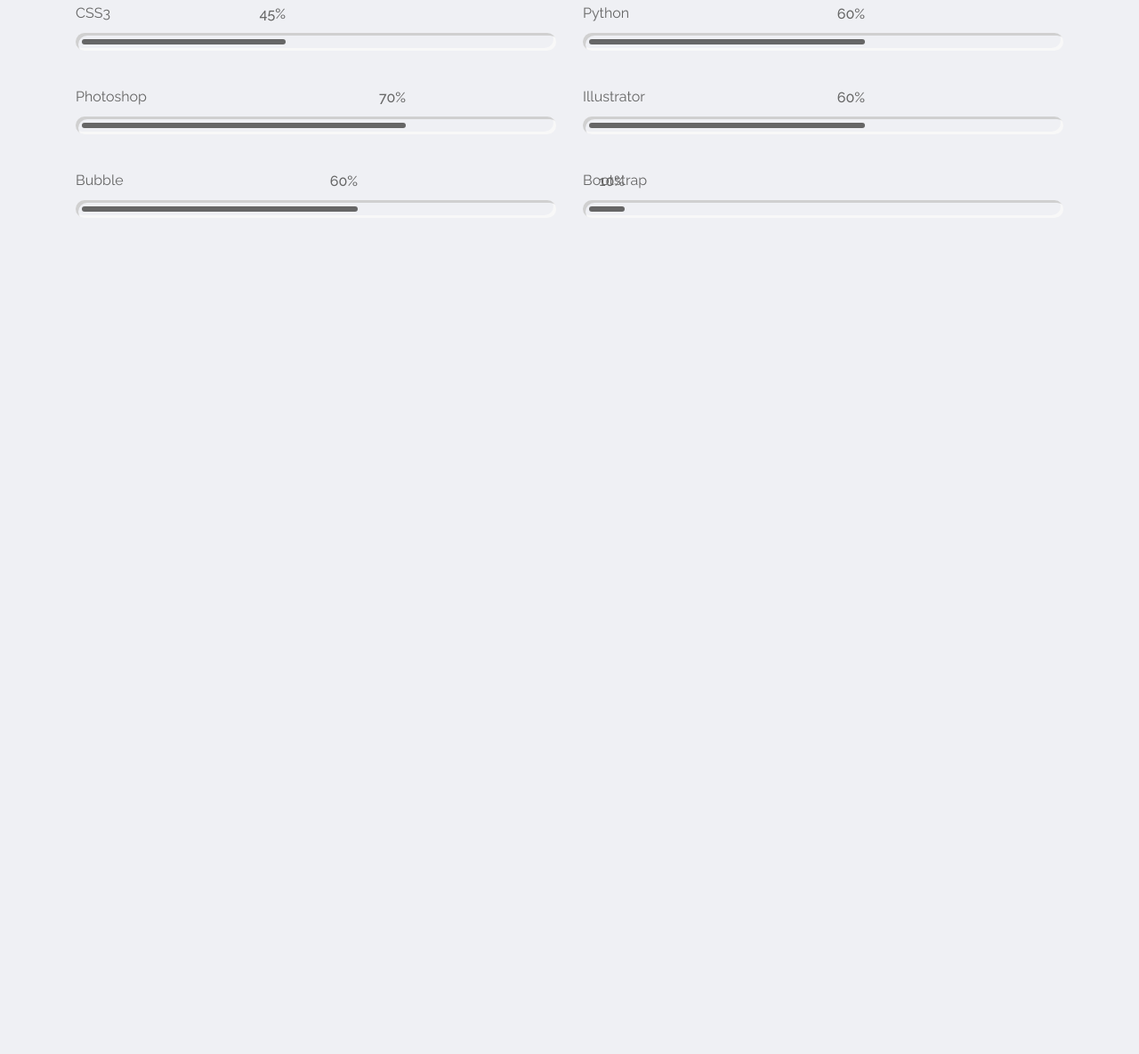
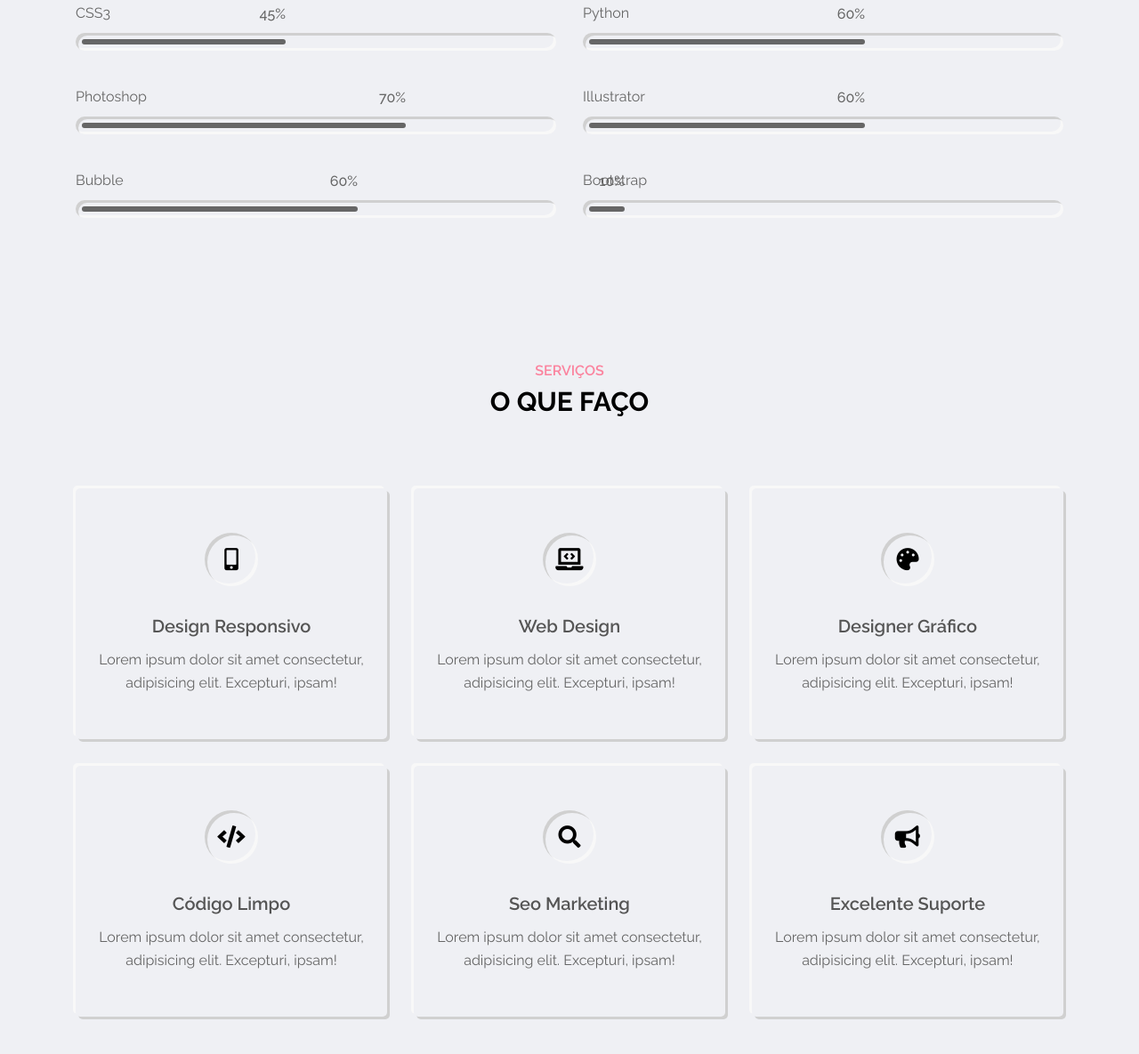
Before and after one commit to Hanglesson/Portfolio-Pessoal, a plain HTML site: page index.html in a window 1280 px wide. Shown: the part 1740-2925 px from the top of the page at 89% size. Before the commit the page ends 2065 px from the top, so only its background shows below. Drawn offline with Linux system fonts and the light colour scheme.

Commit message:
:up: Seção de Serviços
Implementação da seção de serviços

```diff
--- a/css/style.css
+++ b/css/style.css
@@ -20,8 +20,9 @@ global Style
     --text-black-600: #666;
     --text-black-300: #bbb;
     --outer-shadow: 3px 3px #d0d0d0, -3px -3px #f8f8f8;
-    --outer-shadow-0: 0 0 #d0d0d0, 0 0 #f8f8f8;
+    --outer-shadow-0: 0 0 0 #d0d0d0, 0 0 0 #f8f8f8;
     --inner-shadow: inset 3px 3px #d0d0d0, inset -3px -3px #f8f8f8;
+    --inner-shadow-0: inset 0 0 0 #d0d0d0, inset 0 0 0 #f8f8f8;
 }
 
 body {
@@ -770,3 +771,83 @@ Sobre Mim
     line-height: 26px;
     margin: 15px 0 0;
 }
+
+
+/*---------------
+SEÇÃO SERVIÇOS
+---------------*/
+
+.service-section {
+    padding: 80px 0 80px;
+    min-height: 100vh;
+}
+
+.service-section .service-item {
+    flex: 0 0 33.33%;
+    max-width: 33.33%;
+    padding: 15px;
+    display: flex;
+    flex-wrap: wrap;
+}
+
+.service-section .service-item-inner {
+    padding: 50px 15px;
+    border-radius: 5px;
+    text-align: center;
+    width: 100%;
+}
+
+.service-section .service-item-inner .icon {
+    height: 60px;
+    width: 60px;
+    text-align: center;
+    border-radius: 50%;
+    transition: all 0.3s ease;
+    display: block;
+    margin: 0 auto 30px;
+    position: relative;
+}
+
+.service-section .service-item-inner .icon :after {
+    content: '';
+    position: absolute;
+    left: 0;
+    top: 0;
+    width: 100%;
+    height: 100%;
+    border-radius: 50%;
+    transition: all 0.3s ease;
+}
+
+.service-section .service-item-inner:hover .icon {
+    box-shadow: var(--inner-shadow-0);
+}
+
+.service-section .service-item-inner:hover .icon :after {
+    box-shadow: var(--outer-shadow);
+}
+
+.service-section .service-item-inner:hover .icon i {
+    color: var(--skin-color);
+}
+
+.service-section .service-item-inner .icon i {
+    font-size: 25px;
+    line-height: 60px;
+    transition: all 0.3s ease;
+}
+
+.service-section .service-item-inner h3 {
+    font-size: 20px;
+    font-weight: 600;
+    color: var(--text-black-700);
+    margin: 0 0 10px;
+    text-transform: capitalize;
+}
+
+.service-section .service-item-inner p {
+    font-size: 16px;
+    color: var(--text-black-600);
+    margin: 0;
+    line-height: 26px;
+}
--- a/index.html
+++ b/index.html
@@ -339,6 +339,87 @@
         </div>
     </section>
     <!-- SEÇÃO SOBRE FINAL -->
+
+    <!-- SEÇÃO SERVIÇOS INICIO -->
+    <section class="service-section section">
+        <div class="container">
+            <div class="row">
+                <div class="section-title">
+                    <h2 data-heading="Serviços">O que faço</h2>
+                </div>
+            </div>
+            <div class="row">
+                <!-- Item serviço inicio -->
+                <div class="service-item">
+                    <div class="service-item-inner outer-shadow">
+                        <div class="icon inner-shadow">
+                            <i class="fas fa-mobile-alt"></i>
+                        </div>
+                        <h3>Design Responsivo</h3>
+                        <p>Lorem ipsum dolor sit amet consectetur, adipisicing elit. Excepturi, ipsam!</p>
+                    </div>
+                </div>
+                <!-- Item serviço final -->
+                <!-- Item serviço inicio -->
+                <div class="service-item">
+                    <div class="service-item-inner outer-shadow">
+                        <div class="icon inner-shadow">
+                            <i class="fas fa-laptop-code"></i>
+                        </div>
+                        <h3>Web Design</h3>
+                        <p>Lorem ipsum dolor sit amet consectetur, adipisicing elit. Excepturi, ipsam!</p>
+                    </div>
+                </div>
+                <!-- Item serviço final -->
+                <!-- Item serviço inicio -->
+                <div class="service-item">
+                    <div class="service-item-inner outer-shadow">
+                        <div class="icon inner-shadow">
+                            <i class="fas fa-palette"></i>
+                        </div>
+                        <h3>Designer Gráfico</h3>
+                        <p>Lorem ipsum dolor sit amet consectetur, adipisicing elit. Excepturi, ipsam!</p>
+                    </div>
+                </div>
+                <!-- Item serviço final -->
+                <!-- Item serviço inicio -->
+                <div class="service-item">
+                    <div class="service-item-inner outer-shadow">
+                        <div class="icon inner-shadow">
+                            <i class="fas fa-code"></i>
+                        </div>
+                        <h3>Código limpo</h3>
+                        <p>Lorem ipsum dolor sit amet consectetur, adipisicing elit. Excepturi, ipsam!</p>
+                    </div>
+                </div>
+                <!-- Item serviço final -->
+                <!-- Item serviço inicio -->
+                <div class="service-item">
+                    <div class="service-item-inner outer-shadow">
+                        <div class="icon inner-shadow">
+                            <i class="fas fa-search"></i>
+                        </div>
+                        <h3>seo marketing</h3>
+                        <p>Lorem ipsum dolor sit amet consectetur, adipisicing elit. Excepturi, ipsam!</p>
+                    </div>
+                </div>
+                <!-- Item serviço final -->
+                <!-- Item serviço inicio -->
+                <div class="service-item">
+                    <div class="service-item-inner outer-shadow">
+                        <div class="icon inner-shadow">
+                            <i class="fas fa-bullhorn"></i>
+                        </div>
+                        <h3>Excelente suporte</h3>
+                        <p>Lorem ipsum dolor sit amet consectetur, adipisicing elit. Excepturi, ipsam!</p>
+                    </div>
+                </div>
+                <!-- Item serviço final -->
+            </div>
+        </div>
+    </section>
+    <!-- SEÇÃO SERVIÇOS FINAL -->
+
     <!-- Main JS -->
     <script src="js/main.js"></script>
 </body>
```
